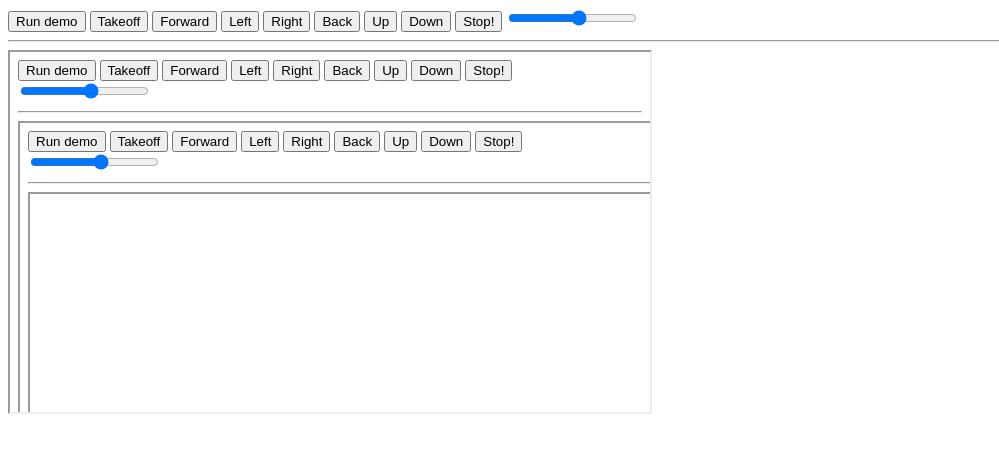
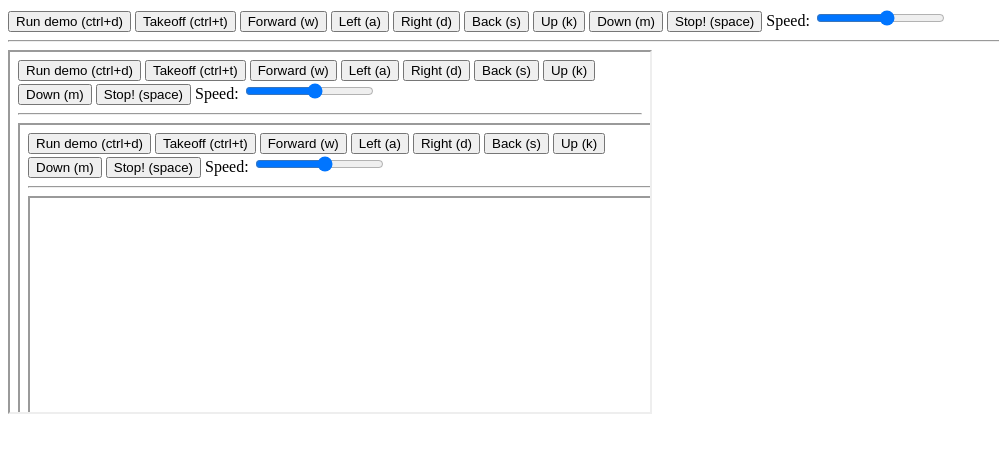
Before and after one commit to Joezo/jeffica, a website: page view/index.html in a window 1280 px wide. Shown: the whole page, without its empty margins (0-999 px from the left). Drawn offline with Linux system fonts and the light colour scheme; no server answers; files whose address does not match are found by name.

Commit message:
updated shortcuts

```diff
--- a/assets/js/main.js
+++ b/assets/js/main.js
@@ -18,6 +18,11 @@ $(function(){
 			}
 		});
 	});
+});
+
+var socket = io.connect('http://localhost');
+socket.on('connected', function (data) {
+    console.log(data);
 });
 
 $(document).ready(function() {
@@ -42,7 +47,7 @@ $(document).ready(function() {
 			move('forward');
 		}
 	);
-	$(document).bind('keydown', 'z',
+	$(document).bind('keydown', 's',
 		function(){
 			move('back');
 		}
@@ -52,7 +57,7 @@ $(document).ready(function() {
 			move('left');
 		}
 	);
-	$(document).bind('keydown', 's',
+	$(document).bind('keydown', 'd',
 		function(){
 			move('right');
 		}
--- a/view/index.html
+++ b/view/index.html
@@ -6,25 +6,19 @@
         <script src="/js/socket.io.min.js"></script>
         <script src="/js/jquery.hotkeys.js"></script>
         <script src="/js/main.js"></script>
-        <script>
-            var socket = io.connect('http://localhost');
-            socket.on('connected', function (data) {
-                console.log(data);
-            });
-        </script>
     </head>
     <body>
-        <button onclick="move('demo')">Run demo</button>
-        <button onclick="move('takeoff');">Takeoff</button>
-        <button onclick="move('forward');">Forward</button>
-        <button onclick="move('left');">Left</button>
-        <button onclick="move('right');">Right</button>
-        <button onclick="move('back');">Back</button>
-        <button onclick="move('up');">Up</button>
-        <button onclick="move('down');">Down</button>
-        <button onclick="move('stop');">Stop!</button>
-        <input type="range" id="speed" min="1" max="10"/>
+        <button onclick="move('demo')">Run demo (ctrl+d)</button>
+        <button onclick="move('takeoff');">Takeoff (ctrl+t)</button>
+        <button onclick="move('forward');">Forward (w)</button>
+        <button onclick="move('left');">Left (a)</button>
+        <button onclick="move('right');">Right (d)</button>
+        <button onclick="move('back');">Back (s)</button>
+        <button onclick="move('up');">Up (k)</button>
+        <button onclick="move('down');">Down (m)</button>
+        <button onclick="move('stop');">Stop! (space)</button>
+        <label for="speed">Speed:</label> <input type="range" id="speed" min="1" max="10"/>
         <hr/>
-        <iframe width="640" height="360" src="//localhost:8001"/>
+        <iframe width="640" height="360" src="//localhost:8001"></iframe>
     </body>
 </html>
```
